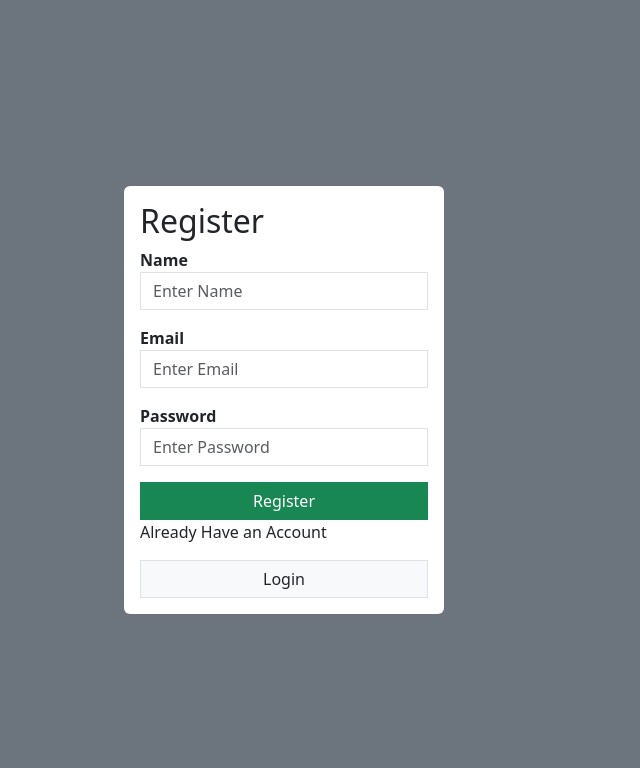
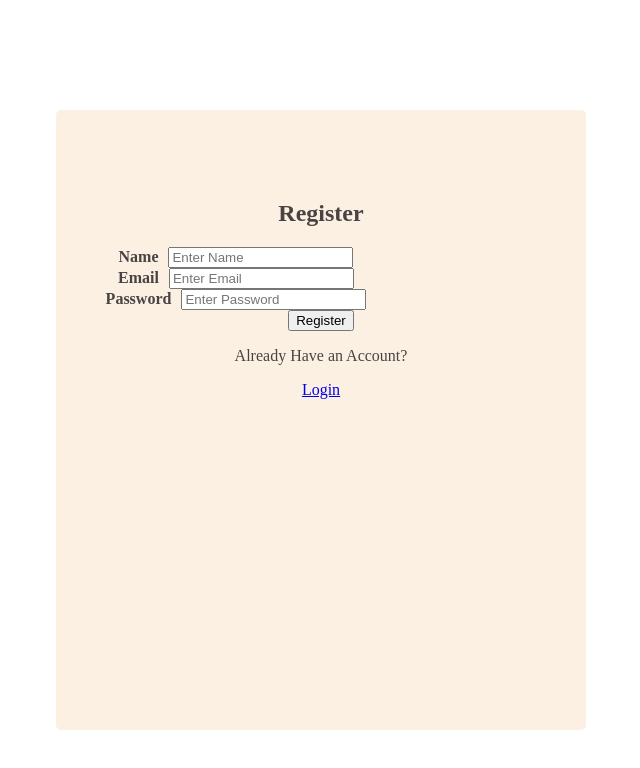
Before and after one commit to kmf0208/FlavorFinder, a React (Vite) app in the folder client/: page /register in a window 1280 px wide. Shown: the top 768 px of the page, without its empty margins (356-996 px from the left). Built offline with nearby package versions, Linux system fonts and the light colour scheme.

Commit message:
Started styling login and sign up page

```diff
--- a/client/src/App.jsx
+++ b/client/src/App.jsx
@@ -1,5 +1,4 @@
 import {useState } from 'react'
-import 'bootstrap/dist/css/bootstrap.min.css'
 import Signup from './Signup'
 import {BrowserRouter, Routes, Route} from 'react-router-dom'
 import Login from './Login'
--- a/client/src/Signup.jsx
+++ b/client/src/Signup.jsx
@@ -3,6 +3,7 @@ import React from "react";
 import { Link } from "react-router-dom";
 import axios from 'axios'
 import { useNavigate } from "react-router-dom";
+import './styling/register_login.css'
 
 function Signup() {
     const [name, setName] = useState()
@@ -22,10 +23,10 @@ function Signup() {
 
 
   return (
-    <div className="d-flex justify-content-center align-items-center bg-secondary vh-100">
-      <div className="bg-white p-3 rounded w-25">
-        <h2>Register</h2>
-        <form onSubmit={handleSubmit}>
+      <div className="inner_background" >
+        <div className="text_color">
+          <h2 id="registration">Register</h2>
+          <form className="register_form" onSubmit={handleSubmit}>
             <div className="mb-3">
               <label htmlFor="name">
                 <strong>Name</strong>
@@ -35,7 +36,7 @@ function Signup() {
                 placeholder="Enter Name"
                 autoComplete="off"
                 name="name"
-              className="form-control rounded-0"
+
                 onChange={(e)=> setName(e.target.value)}
               />
             </div>
@@ -48,7 +49,6 @@ function Signup() {
                 placeholder="Enter Email"
                 autoComplete="off"
                 name="email"
-              className="form-control rounded-0"
                 onChange={(e)=> setEmail(e.target.value)}
               />
             </div>
@@ -60,21 +60,21 @@ function Signup() {
                 type="password"
                 placeholder="Enter Password"
                 name="password"
-              className="form-control rounded-0"
                 onChange={(e)=> setPassword(e.target.value)}
               />
             </div>
-          <button type="submit" className="btn btn-success w-100 rounded-0">
+            <button type="submit" className="register_button">
               Register
             </button>
           </form>
-          <p>Already Have an Account</p>
-          <Link to="/login" className="btn btn-default border w-100 bg-light rounded-0 text-decoration-none">
+            <p>Already Have an Account?</p>
+            <Link to="/login" className="login_button">
               Login
             </Link>
 
         </div>
       </div>
+
   );
 }
 
--- /dev/null
+++ b/client/src/styling/register_login.css
@@ -0,0 +1,32 @@
+.text_color {
+    color: #494343;
+}
+
+.inner_background{
+    background-color: #fcf0e2;
+    position: absolute;
+    top: 20%;
+    left: 40%;
+    right: 40%;
+    bottom: 20%;
+    margin-top: -50px; /* half the height of your div */
+    margin-left: -100px; /* half the width of your div */
+    width: 530px;
+    height: 550px;
+    padding-top: 70px;
+    border-radius: 5px;
+    text-align: center;
+    font-family: "Times New Roman";
+}
+
+
+
+.mb-3{
+    border-radius: 5px;
+    width: 350px;
+    align-items: center;
+}
+
+strong{
+    padding: 10px;
+}
```
Also changed, not shown: package.json (added, +12 -0 lines). Lines whose indentation alone changed are shown as unchanged.
